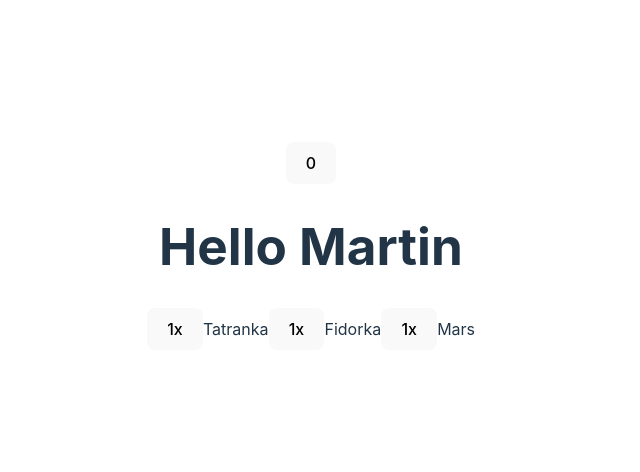
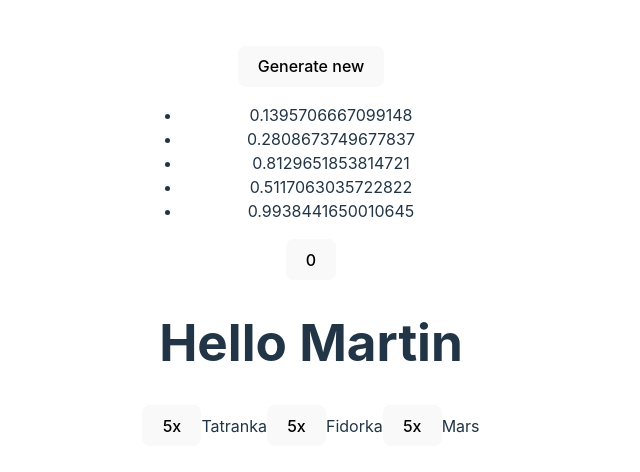
Before and after one commit to MartinNuc/react-course-2024-09-02, a React (Vite) app: page / in a window 1280 px wide. Shown: the part 154-626 px from the top of the page, without its empty margins (329-969 px from the left). Built offline with nearby package versions, Linux system fonts and the light colour scheme.

Commit message:
vending count + number generator

```diff
--- a/src/App.tsx
+++ b/src/App.tsx
@@ -1,5 +1,6 @@
 import './App.css';
 import { Counter } from './by_martin/counter';
+import { NumberGenerator } from './by_martin/number-generator';
 import { VendingMachine } from "./vending-machine/vending-machine";
 
 function App() {
@@ -7,6 +8,7 @@ function App() {
 
   return (
     <>
+    <NumberGenerator pregeneratedCount={5} />
     <Counter></Counter>
       <h1>Hello {jmeno}</h1>
       <VendingMachine />
--- a/src/by_martin/counter.tsx
+++ b/src/by_martin/counter.tsx
@@ -1,13 +1,11 @@
 import { useState } from "react";
 
 export function Counter() {
-  const [count, setCount] = useState(0);
+  const [count, setCount] = useState<number>(0);
 
   function handleIncrement() {
     setCount(count + 1);
   }
 
-  return <button onClick={handleIncrement}>
-    {count}
-  </button>
+  return <button onClick={handleIncrement}>{count}</button>;
 }
--- /dev/null
+++ b/src/by_martin/number-generator.tsx
@@ -0,0 +1,35 @@
+import { useState } from "react";
+
+type Props = {
+  pregeneratedCount: number
+}
+
+export function NumberGenerator({pregeneratedCount}: Props) {
+
+  const [generatedNumbers, setGeneratedNumbers] = useState<Array<number>>(
+    () => [...new Array(pregeneratedCount)].map(() => Math.random())
+  );
+
+  function handleGenerateNew() {
+    // DONT
+    // generatedNumbers.push(Math.random());
+    // setGeneratedNumbers(generatedNumbers);
+
+    // DO
+    setGeneratedNumbers([
+      ...generatedNumbers,
+      Math.random()
+    ]);
+  }
+
+  return (
+    <>
+      <button onClick={handleGenerateNew}>Generate new</button>
+      <ul>
+        {generatedNumbers.map((number) => (
+          <li>{number}</li>
+        ))}
+      </ul>
+    </>
+  );
+}
--- a/src/vending-machine/vending-item.tsx
+++ b/src/vending-machine/vending-item.tsx
@@ -1,15 +1,23 @@
+import { useState } from "react";
+
 type Props = {
   name: string;
 };
 
 export function VendingItem({ name }: Props) {
+  const [availableCount, setAvailableCount] = useState(5);
+
   function handleClick() {
-    console.log(name);
+    if (availableCount <= 0) {
+      return;
+    }
+
+    setAvailableCount(availableCount - 1);
   }
 
   return (
     <>
-      <button onClick={handleClick}>1x</button>
+      <button onClick={handleClick}>{availableCount}x</button>
       {name}
     </>
   );
--- a/src/vending-machine/vending-machine.tsx
+++ b/src/vending-machine/vending-machine.tsx
@@ -9,7 +9,7 @@ export function VendingMachine() {
 
   return (
     <div>
-      {goods.map(item => <VendingItem name={item} />)}
+      {goods.map(item => <VendingItem key={item} name={item} />)}
     </div>
   )
 }
```
